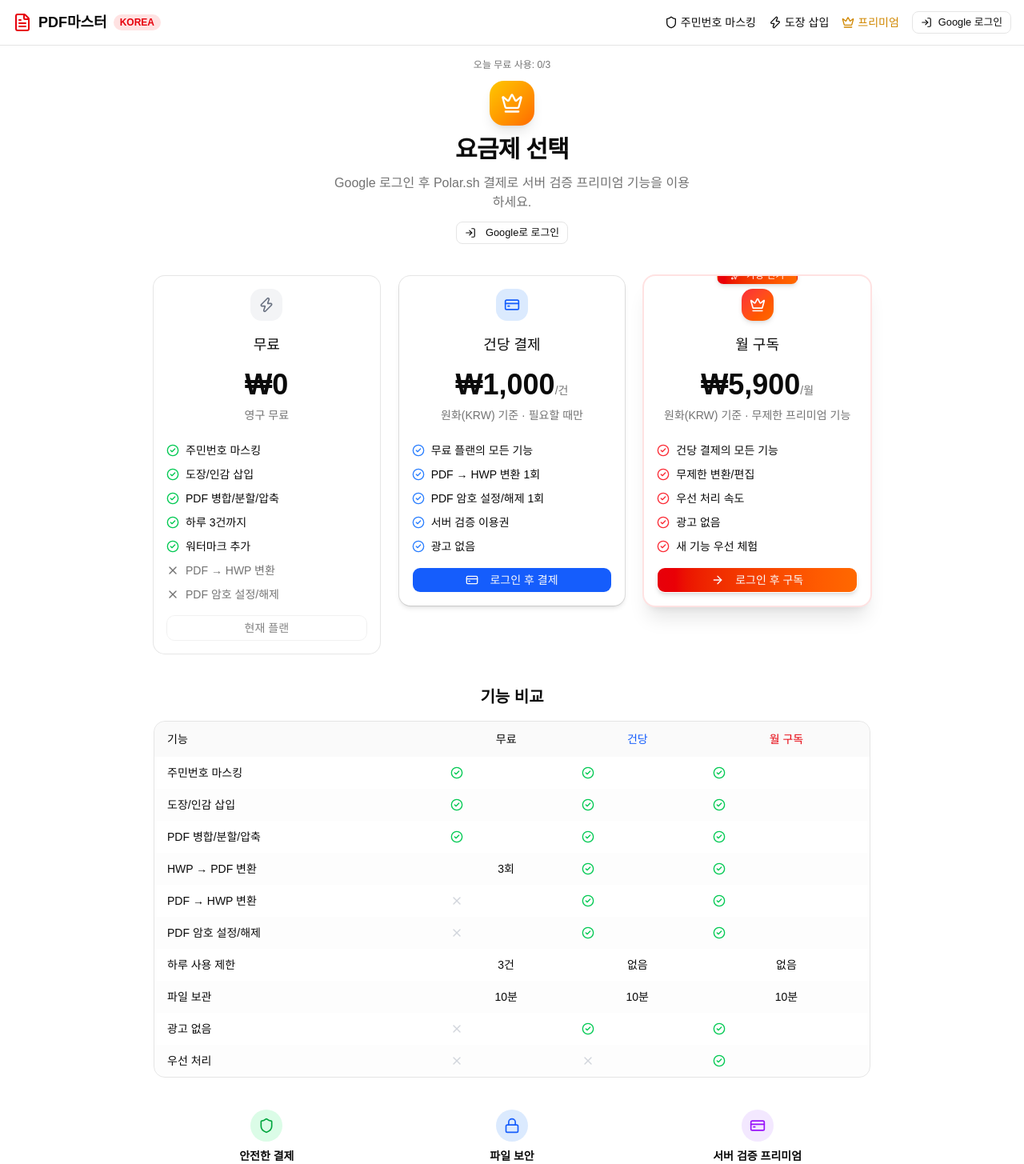
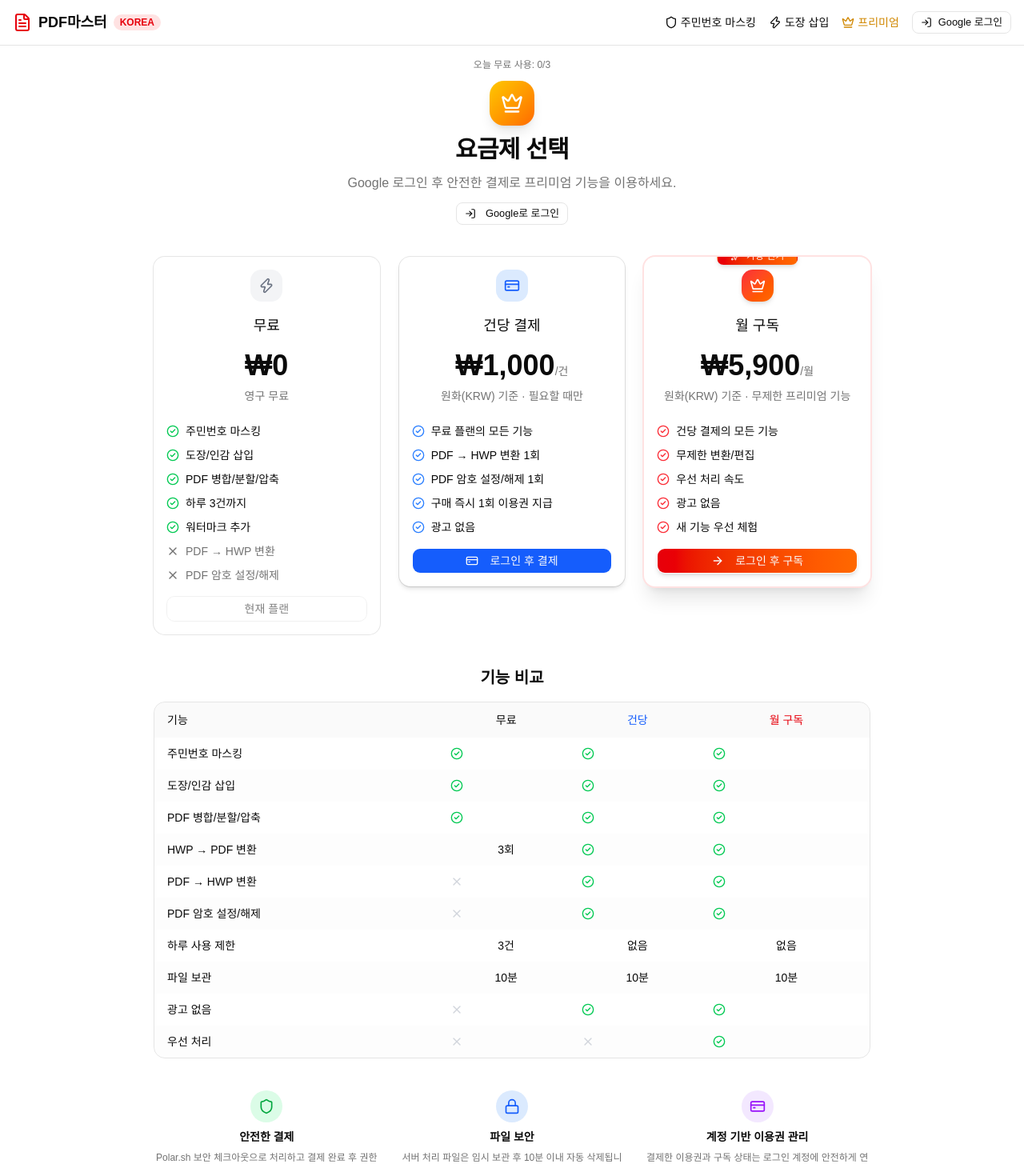
Before and after one commit to DeclanJeon/pdf-master, a React (Vite) app: page /pricing in a window 1280 px wide. Shown: the top 1455 px of the page at 80% size. Built offline with nearby package versions, Linux system fonts and the light colour scheme; no server answers.

Commit message:
fix: clarify payment page pass wording

```diff
--- a/src/components/tools/PaymentPage.tsx
+++ b/src/components/tools/PaymentPage.tsx
@@ -201,7 +201,7 @@ export default function PaymentPage() {
         </div>
         <h2 className="text-2xl font-bold mb-2">{auth.isAdmin ? '관리자 권한 활성화됨' : '프리미엄 활성화됨'}</h2>
         <p className="text-muted-foreground mb-2">
-          {auth.isAdmin ? 'ADMIN_EMAILS allowlist 계정은 모든 유료 기능을 사용할 수 있습니다.' : '서버에서 검증된 프리미엄 상태입니다.'}
+          {auth.isAdmin ? '관리자 계정은 모든 유료 기능을 사용할 수 있습니다.' : '프리미엄 권한이 활성화되어 있습니다.'}
         </p>
         <p className="text-xs text-muted-foreground mb-2">오늘 무료 사용: {dailyFreeUsed}/{dailyFreeLimit}</p>
         {!auth.isAdmin && <p className="text-sm text-muted-foreground mb-8">{premiumLabel}</p>}
@@ -245,7 +245,7 @@ export default function PaymentPage() {
         </div>
         <h1 className="text-3xl font-bold tracking-tight">요금제 선택</h1>
         <p className="text-muted-foreground max-w-md mx-auto">
-          Google 로그인 후 Polar.sh 결제로 서버 검증 프리미엄 기능을 이용하세요.
+          Google 로그인 후 안전한 결제로 프리미엄 기능을 이용하세요.
         </p>
         <div className="flex justify-center gap-2 text-sm">
           {auth.loggedIn ? (
@@ -304,7 +304,7 @@ export default function PaymentPage() {
           </CardHeader>
           <CardContent className="space-y-4">
             <ul className="space-y-2.5">
-              {['무료 플랜의 모든 기능', 'PDF → HWP 변환 1회', 'PDF 암호 설정/해제 1회', '서버 검증 이용권', '광고 없음'].map((f) => (
+              {['무료 플랜의 모든 기능', 'PDF → HWP 변환 1회', 'PDF 암호 설정/해제 1회', '구매 즉시 1회 이용권 지급', '광고 없음'].map((f) => (
                 <li key={f} className="flex items-center gap-2 text-sm">
                   <CheckCircle2 className="w-4 h-4 text-blue-500 flex-shrink-0" />
                   <span>{f}</span>
@@ -390,7 +390,7 @@ export default function PaymentPage() {
             <Shield className="w-5 h-5 text-green-600" />
           </div>
           <h3 className="font-semibold text-sm">안전한 결제</h3>
-          <p className="text-xs text-muted-foreground">Polar.sh 체크아웃과 서버 webhook 검증으로 처리합니다.</p>
+          <p className="text-xs text-muted-foreground">Polar.sh 보안 체크아웃으로 처리하고 결제 완료 후 권한을 자동 반영합니다.</p>
         </div>
         <div className="space-y-2">
           <div className="w-10 h-10 mx-auto rounded-full bg-blue-100 flex items-center justify-center">
@@ -403,8 +403,8 @@ export default function PaymentPage() {
           <div className="w-10 h-10 mx-auto rounded-full bg-purple-100 flex items-center justify-center">
             <CreditCard className="w-5 h-5 text-purple-600" />
           </div>
-          <h3 className="font-semibold text-sm">서버 검증 프리미엄</h3>
-          <p className="text-xs text-muted-foreground">브라우저 저장소가 아니라 `/api/auth/me` 응답 기준으로 권한을 확인합니다.</p>
+          <h3 className="font-semibold text-sm">계정 기반 이용권 관리</h3>
+          <p className="text-xs text-muted-foreground">결제한 이용권과 구독 상태는 로그인 계정에 안전하게 연결됩니다.</p>
         </div>
       </div>
 
@@ -412,7 +412,7 @@ export default function PaymentPage() {
         <h2 className="text-xl font-bold text-center">자주 묻는 질문</h2>
         {[
           { q: '무료로 얼마나 쓸 수 있나요?', a: '하루 3건까지 무료입니다. 주민번호 마스킹, 도장 삽입, PDF 병합 등 기본 기능은 계속 사용할 수 있습니다.' },
-          { q: '건당 결제는 어떻게 하나요?', a: 'Google 로그인 후 프리미엄 기능을 사용할 때 1,000원 이용권을 결제합니다. 서버가 남은 이용권을 검증합니다.' },
+          { q: '건당 결제는 어떻게 하나요?', a: 'Google 로그인 후 1,000원 이용권을 결제하면 유료 기능을 1회 사용할 수 있습니다. 남은 이용권은 계정에 자동 반영됩니다.' },
           { q: '서버 처리 파일은 얼마나 보관되나요?', a: '모든 서버 처리 파일은 임시 보관되며 10분 이내 자동 삭제됩니다.' },
           { q: '환불은 어떻게 하나요?', a: '결제 완료 후 7일 이내 환불 가능합니다. 이메일(refund@pdfm.ponslink.com)로 문의해주세요.' },
         ].map((item) => (
```
